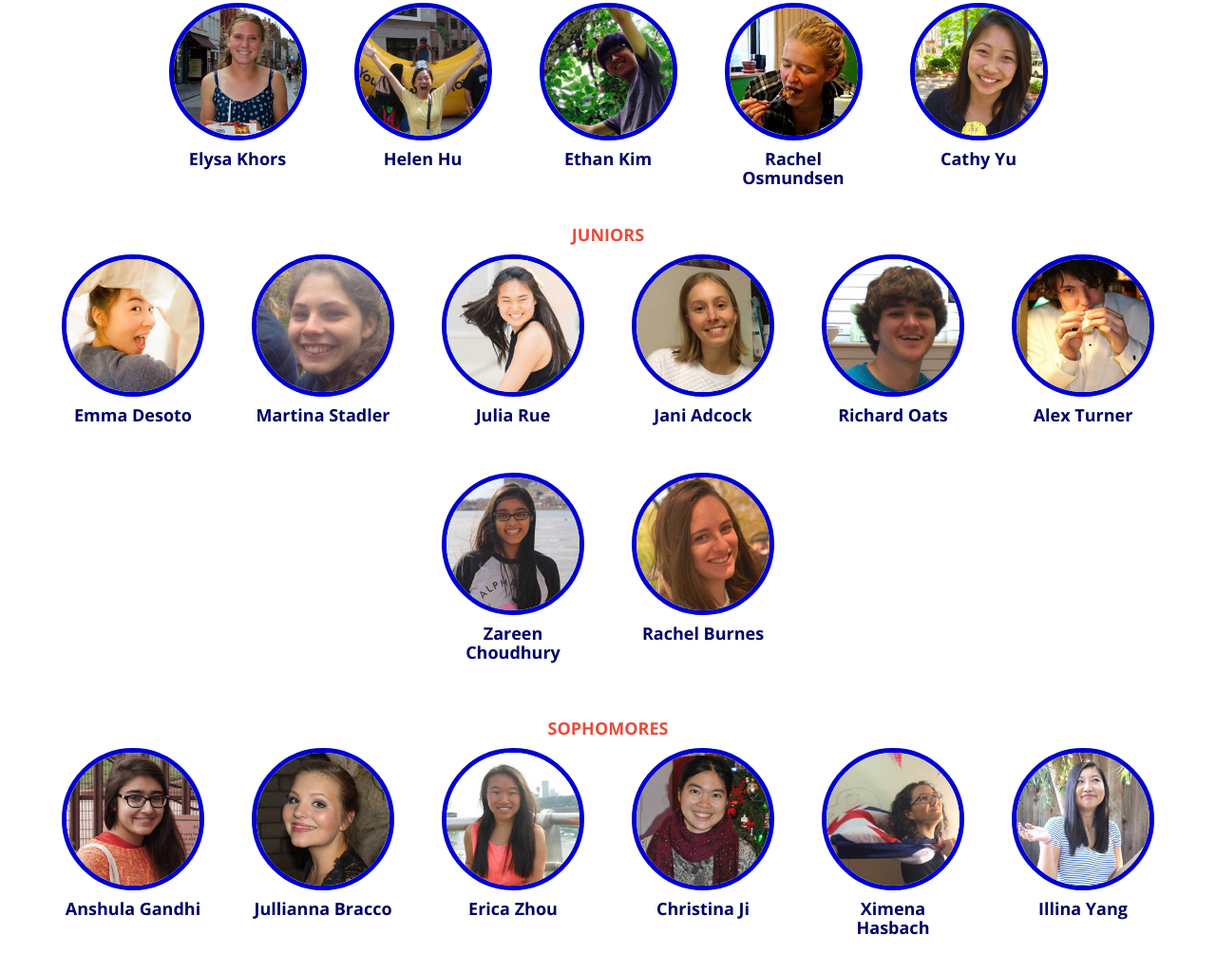
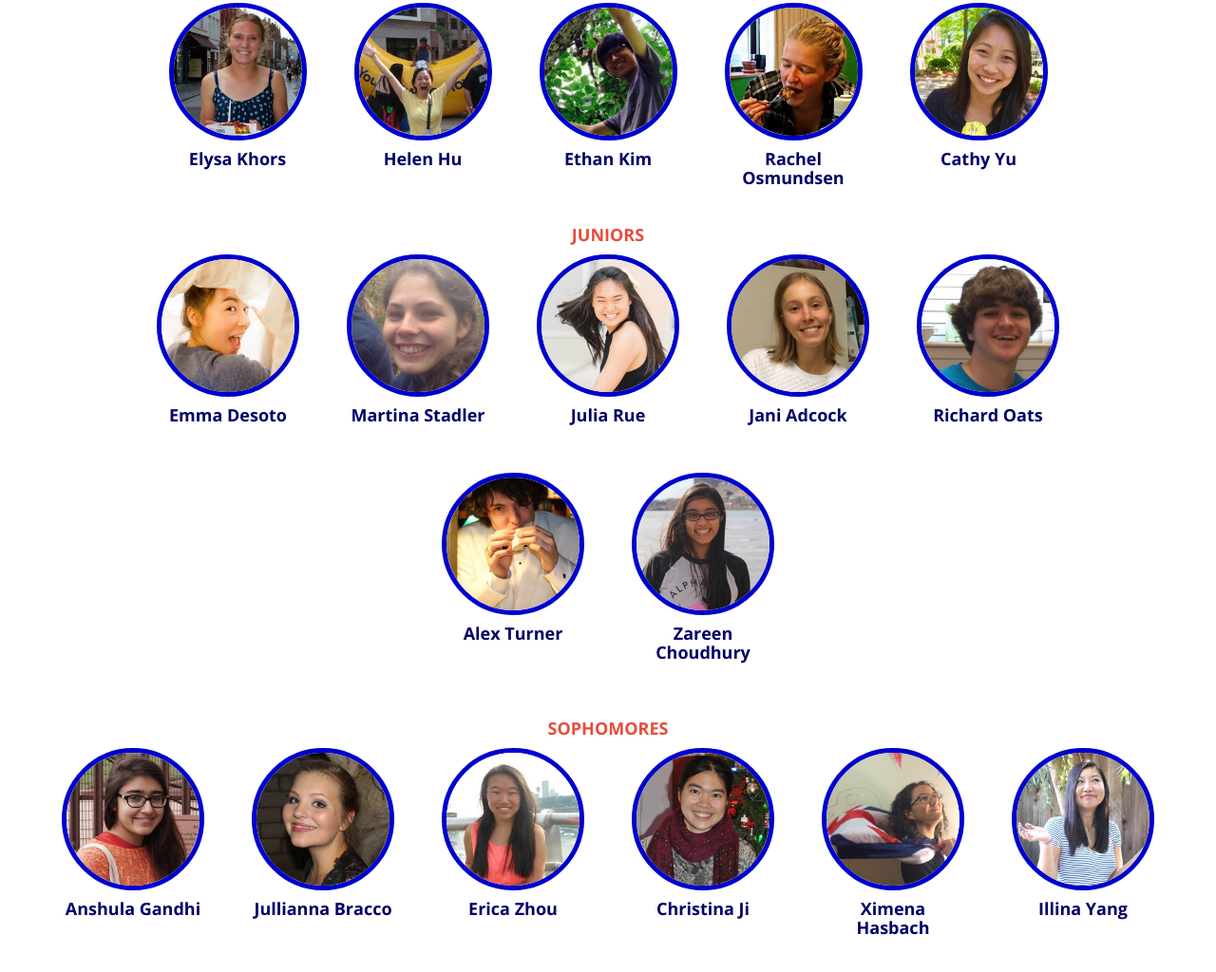
Before and after one commit to JacksonKearl/C2Website, a website: page index.html in a window 1280 px wide. Shown: the part 4245-5269 px from the top of the page at 95% size. Drawn offline with nearby package versions, Linux system fonts and the light colour scheme.

Commit message:
Get outta here Rachel Burnes

```diff
--- a/index.html
+++ b/index.html
@@ -308,13 +308,14 @@
                     </div>
                 </div>
             </row>
+
             <div class="row">
                 <div class="col-lg-12 text-center">
                     <h4 class="section-subheading red">Juniors</h4>
                 </div>
             </div>
             <div class="row blue-people ensure-height shift-up">
-                <div class="col-md-2 col-xs-4">
+                <div class="col-md-2 col-xs-4 col-md-offset-1">
                     <div class="team-member">
                         <img src="img/team/emma.jpg" class="img-responsive img-circle" alt="">
                         <h4>Emma Desoto</h4>
@@ -344,22 +345,16 @@
                         <h4>Richard Oats</h4>
                     </div>
                 </div>
-                <div class="col-md-2 col-xs-4">
+                <div class="col-md-2 col-xs-4 col-md-offset-4">
                     <div class="team-member">
                         <img src="img/team/alex.jpg" class="img-responsive img-circle" alt="">
                         <h4>Alex Turner</h4>
                     </div>
                 </div>
-                <div class="col-md-2 col-xs-4 col-md-offset-4 col-xs-offset-2">
+                <div class="col-md-2 col-xs-4 col-md-offset-0 col-xs-offset-4">
                     <div class="team-member">
                         <img src="img/team/zareen.jpg" class="img-responsive img-circle" alt="">
                         <h4>Zareen Choudhury</h4>
-                    </div>
-                </div>
-                <div class="col-md-2 col-xs-4">
-                    <div class="team-member">
-                        <img src="img/team/burns.jpg" class="img-responsive img-circle" alt="">
-                        <h4>Rachel Burnes</h4>
                     </div>
                 </div>
             </div>
```
